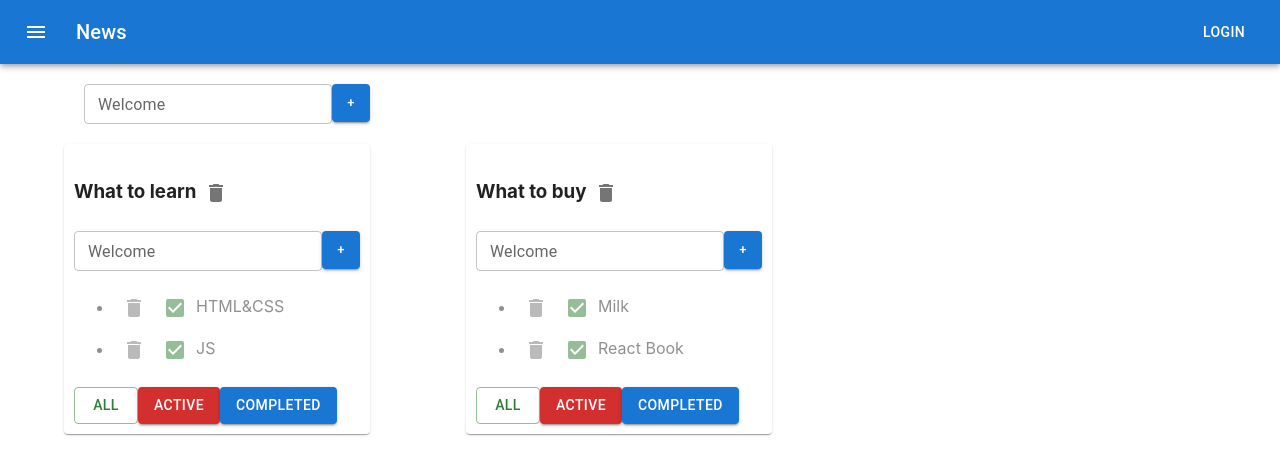
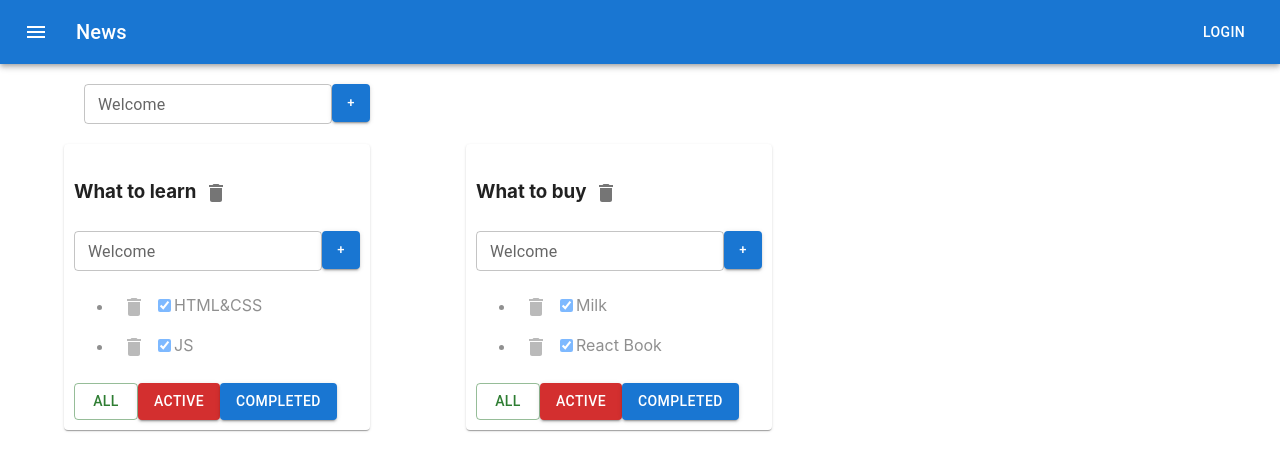
Before and after one commit to saw-code/todolist2, a React (Create React App) app: page / in a window 1280 px wide. Shown: the top 474 px of the page. Built offline with nearby package versions, Linux system fonts and the light colour scheme.

Commit message:
train callBack

```diff
--- /dev/null
+++ b/src/components/SuperCheckBox.tsx
@@ -0,0 +1,15 @@
+import React, {ChangeEvent} from 'react';
+
+type PropsType={
+  isDone:boolean
+  callBack:(checkedValue:boolean)=>void
+}
+
+export const SuperCheckBox = (props:PropsType) => {
+  const onChangeHandler=(event:ChangeEvent<HTMLInputElement>)=>{
+    props.callBack(event.currentTarget.checked)
+  }
+  return (
+    <input type='checkbox' checked={props.isDone} onChange={onChangeHandler}/>
+  );
+};
--- a/src/components/Todolist.tsx
+++ b/src/components/Todolist.tsx
@@ -6,6 +6,7 @@ import Button from "@mui/material/Button";
 import DeleteIcon from '@mui/icons-material/Delete';
 import IconButton from '@mui/material/IconButton'
 import Checkbox from '@mui/material/Checkbox';
+import {SuperCheckBox} from "./SuperCheckBox";
 
 export type TaskType = {
   id: string
@@ -53,11 +54,16 @@ export function Todolist(props: PropsType) {
       props.changeTaskStatus(t.id, newIsDoneValue, props.id);
     }
 
+    const ChangeStatusHandler = (tID: string, checkedValue: boolean) => {
+      props.changeTaskStatus(tID, checkedValue, props.id)
+    }
+
     return <li key={t.id} className={t.isDone ? "is-done" : ""}>
       <IconButton onClick={onClickHandler} aria-label="delete">
         <DeleteIcon />
       </IconButton>
-      <Checkbox  defaultChecked color="success" onChange={onChangeHandler} checked={t.isDone} />
+      <SuperCheckBox callBack={(checkedValue) => ChangeStatusHandler(t.id, checkedValue)} isDone={t.isDone} />
+      {/*<Checkbox  defaultChecked color="success" onChange={onChangeHandler} checked={t.isDone} />*/}
       {/*<input type="checkbox" onChange={onChangeHandler} checked={t.isDone}/>*/}
       <EditableSpan oldTitle={t.title} callBack={(newTitle) => editTaskHandler(t.id, newTitle)}/>
     </li>
```
